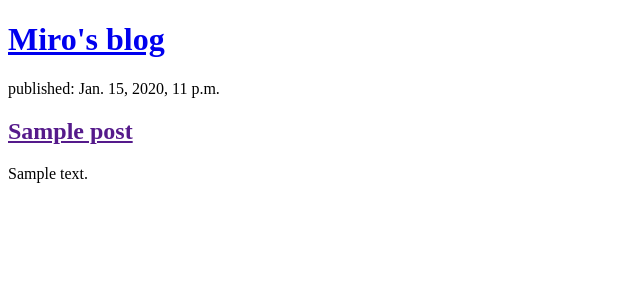
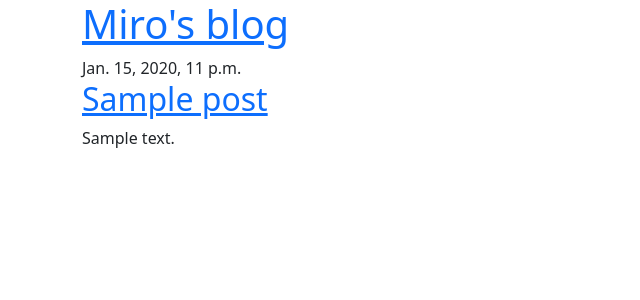
Before and after one commit to mirosgithub/Miros_blog, a Django app: page / in a window 1280 px wide. Shown: the top 300 px of the page, without its empty margins (0-640 px from the left). Run offline with Django 5.2, Linux system fonts and the light colour scheme; tables that the repository leaves empty hold one stand-in row (values such as "Sample post").

Commit message:
style(blog): enhance post list template with Bootstrap and custom styles

```diff
--- a/blog/templates/blog/post_list.html
+++ b/blog/templates/blog/post_list.html
@@ -1,18 +1,32 @@
+{% load static %}
 <!DOCTYPE html>
 <html>
   <head>
     <title>Miro's blog</title>
+    <link rel="stylesheet" href="https://cdn.jsdelivr.net/npm/bootstrap@5.3.3/dist/css/bootstrap.min.css" integrity="sha384-QWTKZyjpPEjISv5WaRU9OFeRpok6YctnYmDr5pNlyT2bRjXh0JMhjY6hW+ALEwIH" crossorigin="anonymous">
+    <link rel="stylesheet" href="https://fonts.googleapis.com/css?family=Lobster&subset=latin,latin-ext">
+    <link rel="stylesheet" href="{% static 'css/blog.css' %}">
   </head>
   <body>
-    <header>
+    <header class="page-header">
+      <div class="container">
         <h1><a href="/">Miro's blog</a></h1>
+      </div>
     </header>
+    <main class="container">
+      <div class="row">
+        <div class="col">
           {% for post in posts %}
-      <article>
-        <time>published: {{ post.published_date }}</time>
+            <article class="post">
+              <time class="date">
+                {{ post.published_date }}
+              </time>
               <h2><a href="">{{ post.title }}</a></h2>
               <p>{{ post.text|linebreaksbr }}</p>
             </article>
           {% endfor %}
+        </div>
+      </div>
+    </main>
   </body>
 </html>
```
Lines whose indentation alone changed are shown as unchanged.
